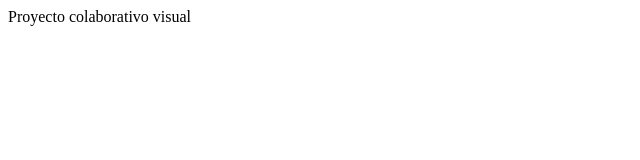
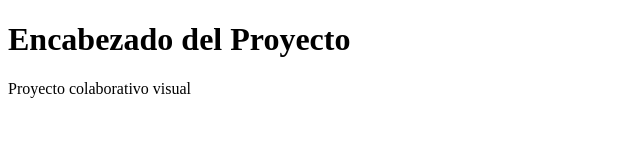
Before and after one commit to 1096207190santiago-gif/proyecto-colaborativo_visual, a plain HTML site: page index.html in a window 1280 px wide. Shown: the whole page, without its empty margins (0-640 px from the left). Drawn offline with Linux system fonts and the light colour scheme.

Commit message:
Add header with project title to index.html

```diff
--- a/index.html
+++ b/index.html
@@ -6,8 +6,7 @@
     <title>Document</title>
 </head>
 <body>
-
+ <header><h1>Encabezado del Proyecto</h1></header>
     Proyecto colaborativo visual
-
 </body>
 </html>
```
